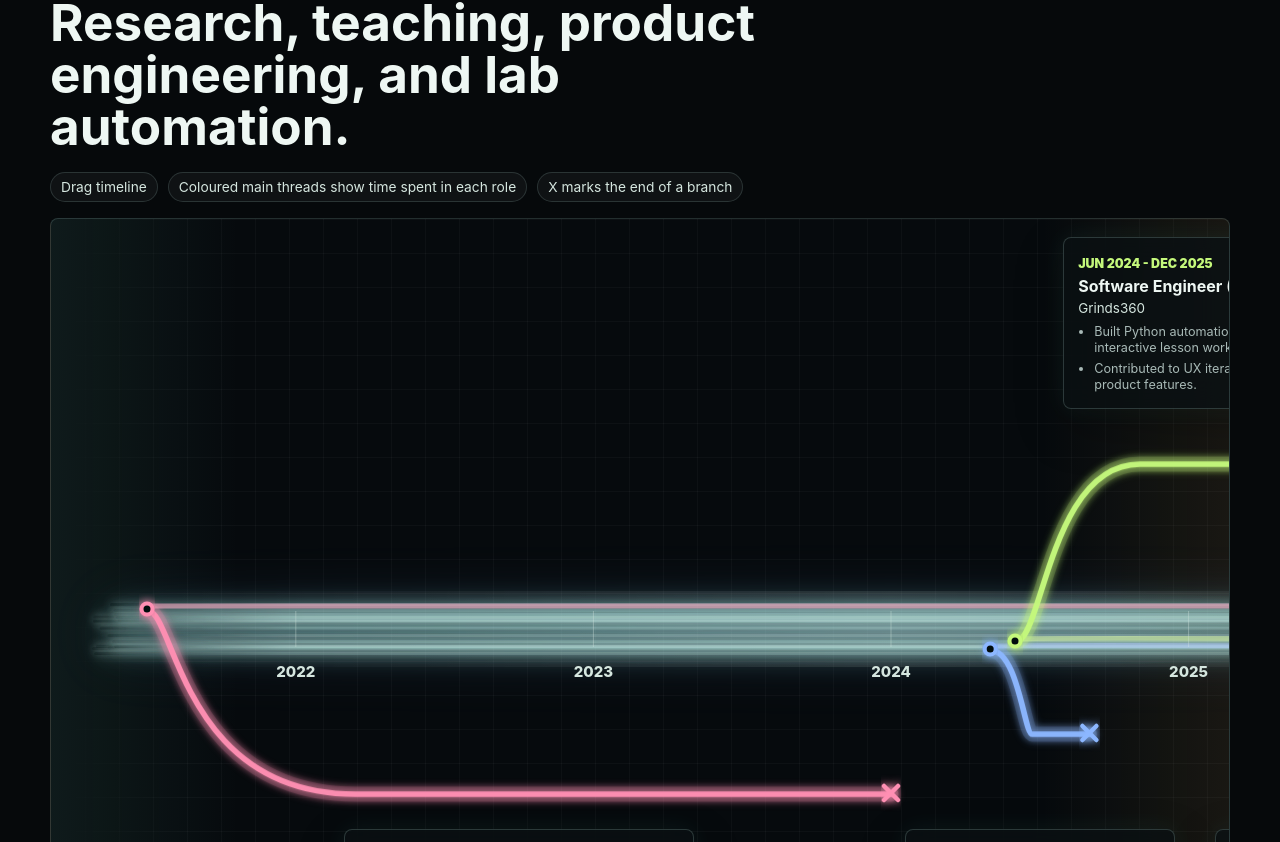
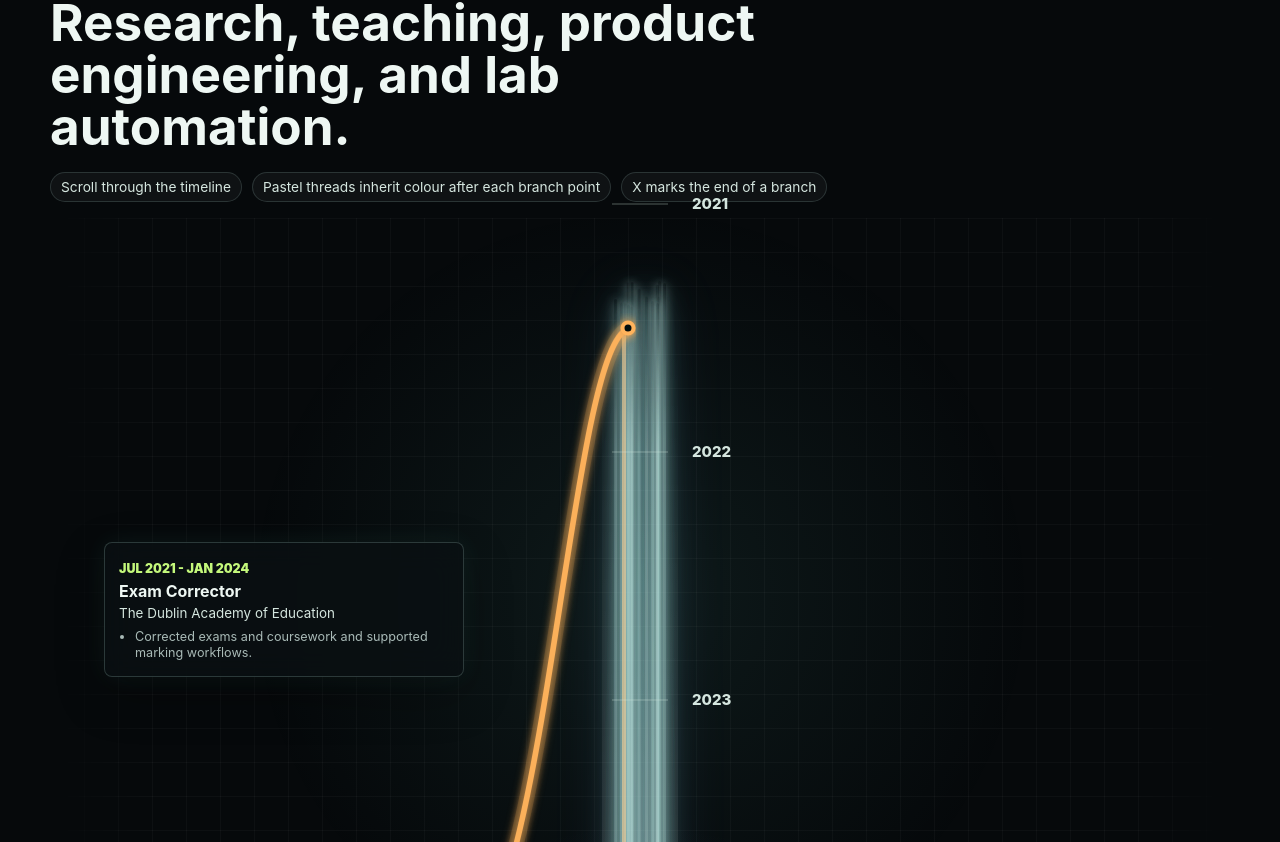
Before and after one commit to Abelik1/personal_website, a React (Vite) app: page / in a window 1280 px wide. Shown: the part 3598-4440 px from the top of the page. Built offline with nearby package versions, Linux system fonts and the light colour scheme.

Commit message:
Vertical time line branch

```diff
--- a/src/App.tsx
+++ b/src/App.tsx
@@ -100,6 +100,16 @@ const timeline = {
   baseY: 410
 };
 
+const verticalTimeline = {
+  width: 1180,
+  height: 1460,
+  padY: 110,
+  centerX: 590,
+  leftCardX: 54,
+  rightCardX: 760,
+  cardWidth: 360
+};
+
 const laneY = {
   "top-high": 244,
   "top-low": 306,
@@ -114,8 +124,8 @@ const cardLaneY = {
   "bottom-high": 610
 };
 
-const timelineThreadColors = ["#70e1d1", "#c4f87b", "#f2b866", "#8cb7ff", "#ff8fb3"];
-const timelineFutureThreadColors = ["#9be7df", "#d5f2a8", "#efcb95", "#acc8f5", "#f1a9c1"];
+const timelineThreadColors = ["#ffb35c", "#d8ff6f", "#ff6f9f", "#c58cff", "#ffdf6e"];
+const timelineFutureThreadColors = ["#efcb95", "#d5f2a8", "#f1a9c1", "#cdb2f4", "#f1dfa3"];
 const timelineExperienceThreadIndices = [4, 10, 7, 12, 2];
 const timelineBundleThreads = [
   { y: -28, color: "#d7fff8", alpha: 0.28 },
@@ -153,6 +163,13 @@ function xForYear(year: number) {
   const span = timeline.endMonth - timeline.startMonth;
   const usableWidth = timeline.width - timeline.pad * 2;
   return timeline.pad + ((month - timeline.startMonth) / span) * usableWidth;
+}
+
+function yForDate(value: string) {
+  const month = toMonth(value);
+  const span = timeline.endMonth - timeline.startMonth;
+  const usableHeight = verticalTimeline.height - verticalTimeline.padY * 2;
+  return verticalTimeline.padY + ((month - timeline.startMonth) / span) * usableHeight;
 }
 
 function LinkButton({
@@ -440,39 +457,7 @@ function ResearchFeature({ onOpenThesis }: { onOpenThesis: () => void }) {
 }
 
 function ExperienceTimeline() {
-  const scrollerRef = useRef<HTMLDivElement | null>(null);
-  const dragRef = useRef({ active: false, startX: 0, scrollLeft: 0 });
-  const [isDragging, setIsDragging] = useState(false);
-
-  const onPointerDown = (event: React.PointerEvent<HTMLDivElement>) => {
-    const scroller = scrollerRef.current;
-    if (!scroller) return;
-
-    dragRef.current = {
-      active: true,
-      startX: event.clientX,
-      scrollLeft: scroller.scrollLeft
-    };
-    setIsDragging(true);
-    scroller.setPointerCapture(event.pointerId);
-  };
-
-  const onPointerMove = (event: React.PointerEvent<HTMLDivElement>) => {
-    const scroller = scrollerRef.current;
-    if (!scroller || !dragRef.current.active) return;
-
-    const delta = event.clientX - dragRef.current.startX;
-    scroller.scrollLeft = dragRef.current.scrollLeft - delta;
-  };
-
-  const stopDrag = (event: React.PointerEvent<HTMLDivElement>) => {
-    const scroller = scrollerRef.current;
-    dragRef.current.active = false;
-    setIsDragging(false);
-    if (scroller?.hasPointerCapture(event.pointerId)) {
-      scroller.releasePointerCapture(event.pointerId);
-    }
-  };
+  const orderedExperiences = [...experiences].sort((a, b) => toMonth(a.start) - toMonth(b.start));
 
   return (
     <section className="section" id="experience">
@@ -481,29 +466,18 @@ function ExperienceTimeline() {
         <h2>Research, teaching, product engineering, and lab automation.</h2>
       </div>
       <div className="timeline-help">
-        <span>Drag timeline</span>
-        <span>Coloured main threads show time spent in each role</span>
+        <span>Scroll through the timeline</span>
+        <span>Pastel threads inherit colour after each branch point</span>
         <span>X marks the end of a branch</span>
       </div>
-      <div
-        ref={scrollerRef}
-        className={`timeline-scroll ${isDragging ? "dragging" : ""}`}
-        onPointerDown={onPointerDown}
-        onPointerMove={onPointerMove}
-        onPointerUp={stopDrag}
-        onPointerCancel={stopDrag}
-        onPointerLeave={(event) => {
-          if (dragRef.current.active) stopDrag(event);
-        }}
-      >
-        <div className="timeline-stage" style={{ width: timeline.width }}>
+      <div className="timeline-scroll">
+        <div className="timeline-stage">
           <div
             className="timeline-spine"
             aria-hidden="true"
             style={{
-              left: timeline.pad,
-              right: timeline.pad,
-              top: timeline.baseY
+              top: verticalTimeline.padY,
+              height: verticalTimeline.height - verticalTimeline.padY * 2
             }}
           >
             {timelineBundleThreads.map((thread, index) => (
@@ -524,9 +498,9 @@ function ExperienceTimeline() {
           </div>
           <svg
             className="timeline-svg"
-            viewBox={`0 0 ${timeline.width} 820`}
+            viewBox={`0 0 ${verticalTimeline.width} ${verticalTimeline.height}`}
             role="img"
-            aria-label="Horizontal experience timeline from 2021 to 2026"
+            aria-label="Vertical experience timeline from 2021 to 2026"
           >
             <defs>
               <filter id="timelineGlow" x="-20%" y="-80%" width="140%" height="260%">
@@ -545,67 +519,73 @@ function ExperienceTimeline() {
 
             <path
               className="timeline-main-thread halo"
-              d={`M ${timeline.pad} ${timeline.baseY} L ${timeline.width - timeline.pad} ${timeline.baseY}`}
+              d={`M ${verticalTimeline.centerX} ${verticalTimeline.padY} L ${verticalTimeline.centerX} ${verticalTimeline.height - verticalTimeline.padY}`}
               stroke="rgba(112, 225, 209, 0.2)"
             />
             <path
               className="timeline-main-thread"
-              d={`M ${timeline.pad} ${timeline.baseY} L ${timeline.width - timeline.pad} ${timeline.baseY}`}
+              d={`M ${verticalTimeline.centerX} ${verticalTimeline.padY} L ${verticalTimeline.centerX} ${verticalTimeline.height - verticalTimeline.padY}`}
               stroke="rgba(213, 230, 223, 0.2)"
             />
 
-            {experiences.map((item, index) => {
-              const startX = xForDate(item.start);
+            {orderedExperiences.map((item, index) => {
+              const startY = yForDate(item.start);
               const threadIndex =
                 timelineExperienceThreadIndices[index] ?? index % timelineBundleThreads.length;
               const offset = timelineBundleThreads[threadIndex].y;
               const color = timelineFutureThreadColors[index % timelineFutureThreadColors.length];
-              const timelineEndX = timeline.width - timeline.pad;
+              const timelineEndY = verticalTimeline.height - verticalTimeline.padY;
               return (
                 <path
                   className={`timeline-future-thread thread-${threadIndex}`}
                   key={`thread-${item.period}-${item.role}`}
-                  d={`M ${startX} ${timeline.baseY + offset} C ${startX + 130} ${timeline.baseY + offset - 3}, ${timelineEndX - 130} ${timeline.baseY + offset + 3}, ${timelineEndX} ${timeline.baseY + offset}`}
+                  d={`M ${verticalTimeline.centerX + offset} ${startY} C ${verticalTimeline.centerX + offset - 3} ${startY + 140}, ${verticalTimeline.centerX + offset + 3} ${timelineEndY - 140}, ${verticalTimeline.centerX + offset} ${timelineEndY}`}
                   stroke={color}
                 />
               );
             })}
 
             {yearTicks.map((year) => {
-              const x = xForYear(year);
+              const y = yForDate(`${year}-01`);
               return (
                 <g key={year} className="timeline-tick">
-                  <line x1={x} x2={x} y1={timeline.baseY - 18} y2={timeline.baseY + 18} />
-                  <text x={x} y={timeline.baseY + 48}>
+                  <line
+                    x1={verticalTimeline.centerX - 28}
+                    x2={verticalTimeline.centerX + 28}
+                    y1={y}
+                    y2={y}
+                  />
+                  <text x={verticalTimeline.centerX + 52} y={y + 5}>
                     {year}
                   </text>
                 </g>
               );
             })}
 
-            {experiences.map((item, index) => {
-              const startX = xForDate(item.start);
-              const endX = xForDate(item.end);
-              const y = laneY[item.lane];
-              const span = endX - startX;
+            {orderedExperiences.map((item, index) => {
+              const startY = yForDate(item.start);
+              const endY = yForDate(item.end);
               const threadIndex =
                 timelineExperienceThreadIndices[index] ?? index % timelineBundleThreads.length;
               const offset = timelineBundleThreads[threadIndex].y;
               const color = timelineThreadColors[index % timelineThreadColors.length];
-              const curveX = Math.min(startX + Math.max(42, span * 0.28), endX - 12);
-              const branchPath = `M ${startX} ${timeline.baseY + offset} C ${startX + 28} ${timeline.baseY + offset}, ${startX + 34} ${y}, ${curveX} ${y} L ${endX} ${y}`;
-              const isTop = y < timeline.baseY;
+              const side = index % 2 === 0 ? "left" : "right";
+              const direction = side === "left" ? -1 : 1;
+              const endX =
+                side === "left" ? verticalTimeline.leftCardX + verticalTimeline.cardWidth : verticalTimeline.rightCardX;
+              const endMarkerY = endY;
+              const branchPath = `M ${verticalTimeline.centerX + offset} ${startY} C ${verticalTimeline.centerX + direction * 70} ${startY + 18}, ${endX - direction * 82} ${endMarkerY - 24}, ${endX} ${endMarkerY}`;
               return (
                 <g
-                  className={`timeline-branch ${isTop ? "branch-top" : "branch-bottom"}`}
+                  className={`timeline-branch branch-${side}`}
                   key={`${item.period}-${item.role}`}
                 >
                   <path className="branch-energy branch-halo" d={branchPath} stroke={color} />
                   <path className="branch-energy branch-core" d={branchPath} stroke={color} />
                   <circle
                     className="branch-start"
-                    cx={startX}
-                    cy={timeline.baseY + offset}
+                    cx={verticalTimeline.centerX + offset}
+                    cy={startY}
                     r="5.5"
                     stroke={color}
                   />
@@ -613,16 +593,16 @@ function ExperienceTimeline() {
                     className="branch-end-x"
                     x1={endX - 7}
                     x2={endX + 7}
-                    y1={y - 7}
-                    y2={y + 7}
+                    y1={endMarkerY - 7}
+                    y2={endMarkerY + 7}
                     stroke={color}
                   />
                   <line
                     className="branch-end-x"
                     x1={endX - 7}
                     x2={endX + 7}
-                    y1={y + 7}
-                    y2={y - 7}
+                    y1={endMarkerY + 7}
+                    y2={endMarkerY - 7}
                     stroke={color}
                   />
                 </g>
@@ -630,20 +610,19 @@ function ExperienceTimeline() {
             })}
           </svg>
 
-          {experiences.map((item) => {
-            const startX = xForDate(item.start);
-            const endX = xForDate(item.end);
-            const y = laneY[item.lane];
-            const isTop = y < timeline.baseY;
-            const midpoint = startX + (endX - startX) / 2;
+          {orderedExperiences.map((item, index) => {
+            const startY = yForDate(item.start);
+            const endY = yForDate(item.end);
+            const side = index % 2 === 0 ? "left" : "right";
+            const top = Math.max(28, Math.min(verticalTimeline.height - 220, (startY + endY) / 2 - 96));
             return (
               <article
-                className={`timeline-card ${isTop ? "above" : "below"}`}
+                className={`timeline-card side-${side}`}
                 key={`${item.period}-${item.role}`}
                 style={{
-                  left: midpoint,
-                  top: cardLaneY[item.lane],
-                  width: Math.min(350, Math.max(270, endX - startX + 110))
+                  left: side === "left" ? verticalTimeline.leftCardX : verticalTimeline.rightCardX,
+                  top,
+                  width: verticalTimeline.cardWidth
                 }}
               >
                 <time>{item.period}</time>
--- a/src/styles.css
+++ b/src/styles.css
@@ -1456,41 +1456,24 @@ main,
 
 .timeline-scroll {
   position: relative;
-  overflow-x: auto;
+  overflow: visible;
   overflow-y: visible;
-  border: 1px solid var(--line);
-  border-radius: var(--radius);
+  border: 0;
+  border-radius: 0;
   background:
-    linear-gradient(90deg, rgba(112, 225, 209, 0.08), transparent 16%, transparent 84%, rgba(242, 184, 102, 0.08)),
-    rgba(7, 12, 14, 0.72);
-  cursor: grab;
-  scrollbar-width: thin;
-  scrollbar-color: rgba(112, 225, 209, 0.48) rgba(255, 255, 255, 0.08);
-  touch-action: pan-y;
-  user-select: none;
-}
-
-.timeline-scroll.dragging {
-  cursor: grabbing;
-}
-
-.timeline-scroll::-webkit-scrollbar {
-  height: 10px;
-}
-
-.timeline-scroll::-webkit-scrollbar-track {
-  background: rgba(255, 255, 255, 0.06);
-}
-
-.timeline-scroll::-webkit-scrollbar-thumb {
-  border-radius: 999px;
-  background: rgba(112, 225, 209, 0.48);
+    radial-gradient(circle at 50% 26%, rgba(112, 225, 209, 0.08), transparent 32%),
+    radial-gradient(circle at 50% 68%, rgba(140, 183, 255, 0.07), transparent 34%);
+  cursor: default;
+  touch-action: auto;
+  user-select: auto;
 }
 
 .timeline-stage {
   position: relative;
-  height: 820px;
-  min-width: 100%;
+  height: 1460px;
+  width: 100%;
+  max-width: 1180px;
+  margin: 0 auto;
 }
 
 .timeline-stage::before {
@@ -1508,9 +1491,10 @@ main,
 .timeline-spine {
   position: absolute;
   z-index: 1;
-  height: 86px;
+  left: 50%;
+  width: 86px;
   border-radius: 999px;
-  transform: translateY(-50%);
+  transform: translateX(-50%);
   pointer-events: none;
   overflow: visible;
   filter:
@@ -1521,27 +1505,27 @@ main,
 .timeline-spine::before {
   content: "";
   position: absolute;
-  left: -2%;
-  right: -2%;
-  top: 50%;
-  height: 76px;
-  transform: translateY(-50%);
+  top: -2%;
+  bottom: -2%;
+  left: 50%;
+  width: 76px;
+  transform: translateX(-50%);
   border-radius: inherit;
   background:
     radial-gradient(ellipse at 50% 50%, rgba(213, 246, 255, 0.2), rgba(112, 225, 209, 0.08) 42%, transparent 70%),
-    linear-gradient(90deg, transparent, rgba(255, 255, 255, 0.16), transparent);
+    linear-gradient(180deg, transparent, rgba(255, 255, 255, 0.16), transparent);
   opacity: 0.62;
 }
 
 .spine-strand {
   position: absolute;
-  left: -3%;
-  width: 106%;
-  height: 3px;
-  top: calc(50% - 1px);
+  top: -3%;
+  height: 106%;
+  width: 3px;
+  left: calc(50% - 1px);
   opacity: var(--strand-alpha, 0.22);
   border-radius: 999px;
-  background: linear-gradient(90deg, transparent, var(--strand-color, #70e1d1) 12%, var(--strand-color, #70e1d1) 88%, transparent);
+  background: linear-gradient(180deg, transparent, var(--strand-color, #70e1d1) 12%, var(--strand-color, #70e1d1) 88%, transparent);
   box-shadow:
     0 0 8px var(--strand-color, #70e1d1),
     0 0 18px var(--strand-color, #70e1d1),
@@ -1553,15 +1537,15 @@ main,
 
 @keyframes spineWave {
   0% {
-    translate: -10px calc(var(--strand-y, 0px) - 5px);
+    translate: calc(var(--strand-y, 0px) - 5px) -10px;
     filter: blur(0.15px);
   }
   50% {
-    translate: 12px calc(var(--strand-y, 0px) + 5px);
+    translate: calc(var(--strand-y, 0px) + 5px) 12px;
     filter: blur(0);
   }
   100% {
-    translate: 24px calc(var(--strand-y, 0px) - 3px);
+    translate: calc(var(--strand-y, 0px) - 3px) 24px;
     filter: blur(0.25px);
   }
 }
@@ -1629,10 +1613,10 @@ main,
 
 @keyframes roleThreadFloat {
   from {
-    transform: translateY(-4px);
+    transform: translateX(-4px);
   }
   to {
-    transform: translateY(4px);
+    transform: translateX(4px);
   }
 }
 
@@ -1645,7 +1629,7 @@ main,
   fill: var(--soft);
   font-size: 15px;
   font-weight: 800;
-  text-anchor: middle;
+  text-anchor: start;
 }
 
 .branch-energy {
@@ -1714,11 +1698,16 @@ main,
   transform: translateX(-50%);
 }
 
+.timeline-card.side-left,
+.timeline-card.side-right {
+  transform: none;
+}
+
 .timeline-card:hover {
   z-index: 6;
   border-color: rgba(112, 225, 209, 0.5);
   box-shadow: 0 22px 58px rgba(0, 0, 0, 0.36), 0 0 36px rgba(112, 225, 209, 0.18);
-  transform: translateX(-50%) translateY(-3px);
+  transform: translateY(-3px);
 }
 
 .timeline-card time {
@@ -1863,6 +1852,12 @@ main,
   .technical-card-grid {
     grid-template-columns: 1fr;
   }
+
+  .timeline-card.side-left,
+  .timeline-card.side-right {
+    left: max(78px, 12%) !important;
+    width: min(420px, calc(100% - 96px)) !important;
+  }
 }
 
 @media (max-width: 720px) {
@@ -1947,6 +1942,12 @@ main,
   .timeline-item {
     grid-template-columns: 1fr;
     gap: 10px;
+  }
+
+  .timeline-card.side-left,
+  .timeline-card.side-right {
+    left: 56px !important;
+    width: calc(100% - 70px) !important;
   }
 
   .lt-diagram {
```
